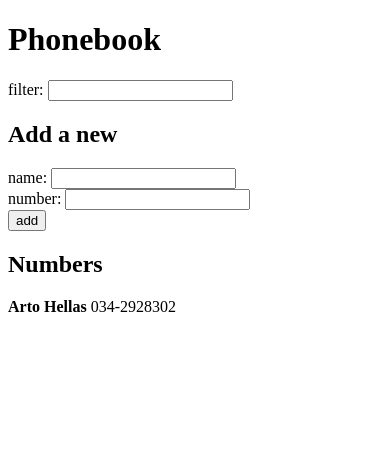
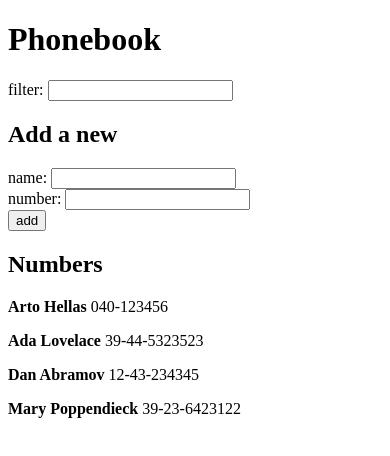
Before and after one commit to philipmuller/fullstackopen, a React (Vite) app in the folder Part2/phonebook/: page / in a window 390 px wide. Shown: the top 456 px of the page. Built offline with nearby package versions, Linux system fonts and the light colour scheme; data requests are answered from the project's data file.

Commit message:
2.11: The Phonebook Step 6

```diff
--- /dev/null
+++ b/Part2/phonebook/db.json
@@ -0,0 +1,24 @@
+{
+    "persons":[
+      {
+        "id": 1,
+        "name": "Arto Hellas",
+        "number": "040-123456"
+      },
+      {
+        "id": 2,
+        "name": "Ada Lovelace",
+        "number": "39-44-5323523"
+      },
+      {
+        "id": 3,
+        "name": "Dan Abramov",
+        "number": "12-43-234345"
+      },
+      {
+        "id": 4,
+        "name": "Mary Poppendieck",
+        "number": "39-23-6423122"
+      }
+    ]
+  }
--- a/Part2/phonebook/package.json
+++ b/Part2/phonebook/package.json
@@ -7,9 +7,11 @@
     "dev": "vite",
     "build": "vite build",
     "lint": "eslint . --ext js,jsx --report-unused-disable-directives --max-warnings 0",
-    "preview": "vite preview"
+    "preview": "vite preview",
+    "server": "json-server -p3001 --watch db.json"
   },
   "dependencies": {
+    "axios": "^1.6.8",
     "react": "^18.2.0",
     "react-dom": "^18.2.0"
   },
@@ -21,6 +23,7 @@
     "eslint-plugin-react": "^7.34.1",
     "eslint-plugin-react-hooks": "^4.6.0",
     "eslint-plugin-react-refresh": "^0.4.6",
+    "json-server": "^1.0.0-alpha.23",
     "vite": "^5.2.0"
   }
 }
--- a/Part2/phonebook/src/App.jsx
+++ b/Part2/phonebook/src/App.jsx
@@ -1,13 +1,21 @@
-import { useState } from 'react'
+import { useState, useEffect } from 'react'
 import PersonInput from './components/PersonInput'
 import Filter from './components/Filter'
 import ContactsList from './components/ContactsList'
+import axios from 'axios'
 
 const App = () => {
-  const [persons, setPersons] = useState([
-    { id: 1, name: 'Arto Hellas', number: '034-2928302' }
-  ])
+  const [persons, setPersons] = useState([])
   const [filter, setFilter] = useState('')
+
+  useEffect(() => {
+    axios
+      .get('http://localhost:3001/persons')
+      .then(response => {
+        console.log(response.data)
+        setPersons(response.data)
+      })
+  }, [])
 
   const addPerson = ({name, number}) => {
     if (persons.some(person => person.name === name)) {
```
Also changed, not shown: 1 other file (tests, documents, lock files or other folders).
